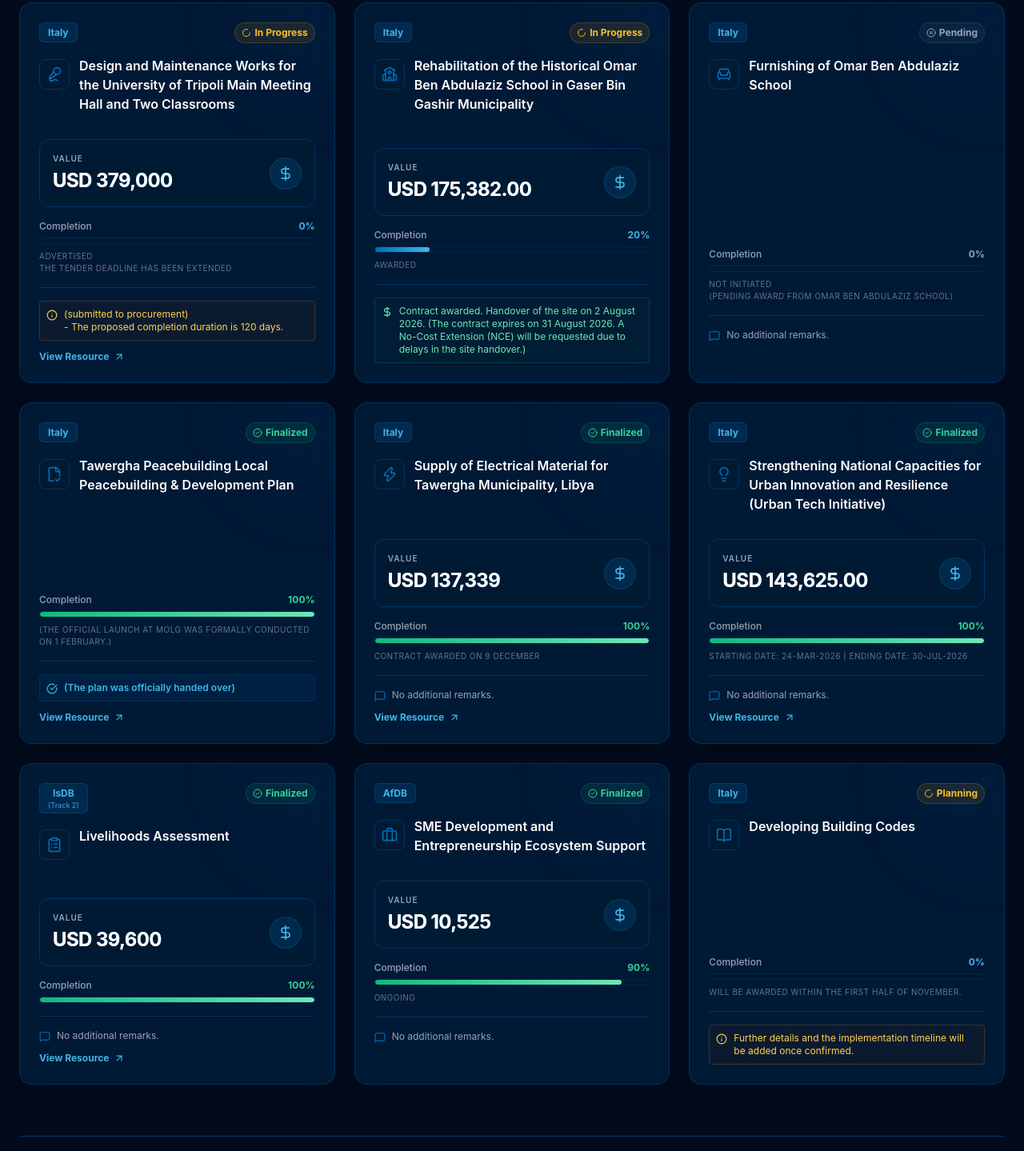
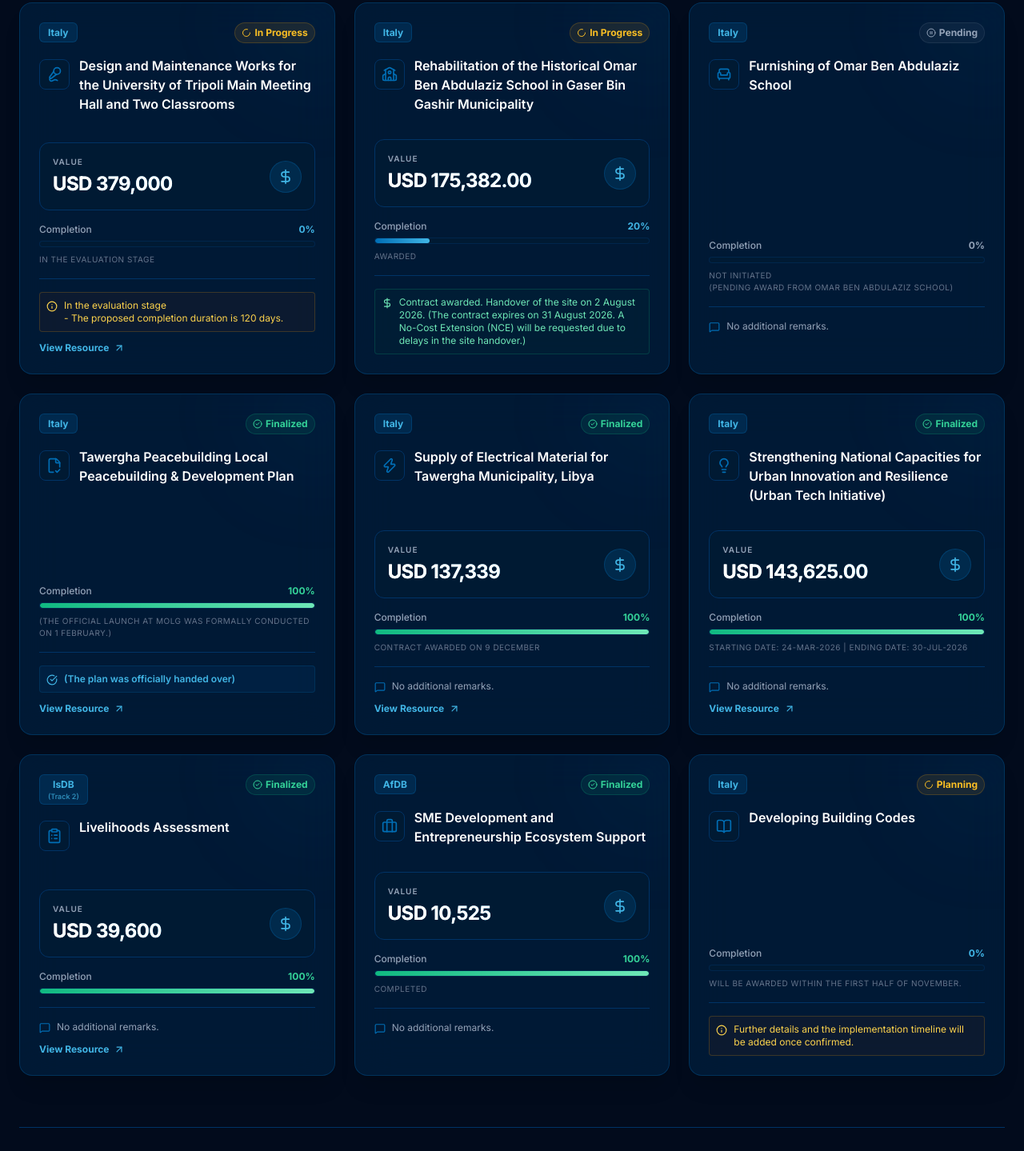
Before and after one commit to dashboard-SLCRR/west, a plain HTML site: page index.html in a window 1280 px wide. Shown: the part 939-2378 px from the top of the page at 80% size. Drawn offline with nearby package versions, Linux system fonts and the light colour scheme.

Commit message:
Add files via upload

```diff
--- a/index.html
+++ b/index.html
@@ -4,6 +4,10 @@
     <meta charset="UTF-8">
     <meta name="viewport" content="width=device-width, initial-scale=1.0">
     <title>WEST REGION PROGRESS UPDATE</title>
+    <!-- Google Fonts: Inter -->
+    <link rel="preconnect" href="https://fonts.googleapis.com">
+    <link rel="preconnect" href="https://fonts.gstatic.com" crossorigin>
+    <link href="https://fonts.googleapis.com/css2?family=Inter:wght@300;400;500;600;700;800&display=swap" rel="stylesheet">
     <!-- Tailwind CSS -->
     <script src="https://cdn.tailwindcss.com"></script>
     <!-- Lucide Icons -->
@@ -43,14 +47,17 @@
             </div>
         </header>
 
+        <!-- Section Title -->
         <h2 class="text-xl font-bold text-white mb-6 border-l-4 border-[#006EB5] pl-4">
             Activities Overview
         </h2>
 
+        <!-- High-Level Stats Grid -->
         <div class="grid grid-cols-1 md:grid-cols-3 gap-6 mb-12" id="stats-grid">
             <!-- Stats injected by JS -->
         </div>
 
+        <!-- Charts Section -->
         <div class="grid grid-cols-1 lg:grid-cols-3 gap-6 mb-12">
             <!-- Status Distribution -->
             <div class="bg-[#002347]/40 border border-[#006EB5]/20 p-6 rounded-2xl backdrop-blur-md flex flex-col items-center relative overflow-hidden">
@@ -59,7 +66,7 @@
                     <i data-lucide="pie-chart" class="w-4 h-4 text-[#41B6E6]"></i> Status Distribution
                 </h3>
                 <div class="flex items-center justify-center gap-8 w-full px-2" id="status-chart-container">
-                    <!-- Donut Chart -->
+                    <!-- Donut Chart injected by JS -->
                 </div>
             </div>
 
@@ -76,6 +83,7 @@
             </div>
         </div>
 
+        <!-- Activities Filter & Cards Section -->
         <div class="space-y-6">
             <div class="flex items-center justify-between flex-wrap gap-4">
                 <h2 class="text-xl font-semibold text-white flex items-center gap-2">
@@ -116,6 +124,7 @@
                 <!-- Content injected by JS -->
             </div>
 
+            <!-- Cards Grid -->
             <div class="grid grid-cols-1 md:grid-cols-2 lg:grid-cols-3 gap-6" id="projects-grid">
                 <!-- Project Cards injected by JS -->
             </div>
@@ -134,6 +143,7 @@
     </div>
 
     <script>
+        // Project Data Repository
         const projects = [
             {
                 id: 1,
@@ -143,8 +153,8 @@
                 status: "In Progress",
                 activity: "Design and Maintenance Works for the University of Tripoli Main Meeting Hall and Two Classrooms",
                 percentage: 0,
-                progressDesc: "Advertised<br>The tender deadline has been extended",
-                comments: "(submitted to procurement)<br>- The proposed completion duration is 120 days.",
+                progressDesc: "In the evaluation stage",
+                comments: "In the evaluation stage<br>- The proposed completion duration is 120 days.",
                 link: "https://drive.google.com/drive/folders/18flWyKVe6d1fq0P26b3rbBnV1NslMcCK?usp=sharing",
                 icon: "mic-2",
                 value: "USD 379,000"
@@ -235,13 +245,13 @@
                 region: "Tripoli",
                 donor: "AfDB",
                 donors: ["AfDB"],
-                status: "In Progress",
-            activity: "SME Development and Entrepreneurship Ecosystem Support",
-            percentage: 90,
-            progressDesc: "Ongoing",
-            comments: "",
-            icon: "briefcase",
-            value: "USD 10,525"
+                status: "Completed",
+                activity: "SME Development and Entrepreneurship Ecosystem Support",
+                percentage: 100,
+                progressDesc: "Completed",
+                comments: "",
+                icon: "briefcase",
+                value: "USD 10,525"
             },
             {
                 id: 11,
@@ -260,6 +270,7 @@
         let currentStatusFilter = 'all';
         let currentDonorFilter = 'all';
 
+        // Generates an SVG Donut Chart
         function createDonutChart(data, size = 160, thickness = 12) {
             const total = data.reduce((acc, item) => acc + item.value, 0);
             const radius = (size - thickness) / 2;
@@ -267,6 +278,7 @@
             let currentOffset = 0;
 
             let svgContent = data.map((item) => {
+                if (item.value === 0) return '';
                 const strokeDasharray = `${(item.value / total) * circumference} ${circumference}`;
                 const strokeDashoffset = -currentOffset;
                 currentOffset += (item.value / total) * circumference;
@@ -287,6 +299,7 @@
             `;
         }
 
+        // Generates individual Activity Card HTML
         function createProjectCard(project) {
             const commentsLower = project.comments?.toLowerCase() || "";
             const progressLower = project.progressDesc?.toLowerCase() || "";
@@ -423,6 +436,7 @@
             `;
         }
 
+        // Generates top-level KPI stat card HTML
         function createStatCard(title, value, subtext, icon) {
             return `
                 <div class="bg-[#001226] border border-[#1e293b] p-6 rounded-2xl flex items-center justify-between shadow-lg">
@@ -438,6 +452,7 @@
             `;
         }
 
+        // Populates the Donor dropdown filter
         function populateDonors() {
             const select = document.getElementById('donor-filter');
             const uniqueDonors = new Set();
@@ -458,6 +473,7 @@
             });
         }
 
+        // Renders the top 3 KPI stat cards
         function renderStats() {
             const total = projects.length;
             const notInitiated = projects.filter(p => p.progressDesc.toLowerCase().includes('not initiated')).length;
@@ -473,6 +489,7 @@
             `;
         }
 
+        // Renders Status and Donor Donut Charts
         function renderCharts() {
             const notInitiated = projects.filter(p => p.progressDesc.toLowerCase().includes('not initiated')).length;
             const finalized = projects.filter(p => p.percentage >= 90).length;
@@ -521,6 +538,7 @@
             `).join('');
         }
 
+        // Filters and renders the Project Cards
         function renderProjects() {
             const grid = document.getElementById('projects-grid');
             const summaryBox = document.getElementById('completed-summary');
@@ -577,6 +595,7 @@
             lucide.createIcons();
         }
 
+        // Updates status filter button state and re-renders cards
         function setStatusFilter(type) {
             currentStatusFilter = type;
 
@@ -599,11 +618,13 @@
             renderProjects();
         }
 
+        // Updates donor filter state and re-renders cards
         function setDonorFilter(val) {
             currentDonorFilter = val;
             renderProjects();
         }
 
+        // Sets the header date to the current date
         function updateDate() {
             const dateElement = document.getElementById('last-updated-date');
             if (dateElement) {
@@ -614,7 +635,7 @@
             }
         }
 
-        // Init
+        // Initialize Dashboard on load
         window.onload = () => {
             updateDate();
             populateDonors();
@@ -623,7 +644,6 @@
             renderProjects();
             lucide.createIcons();
         };
-
     </script>
 </body>
 </html>
```
